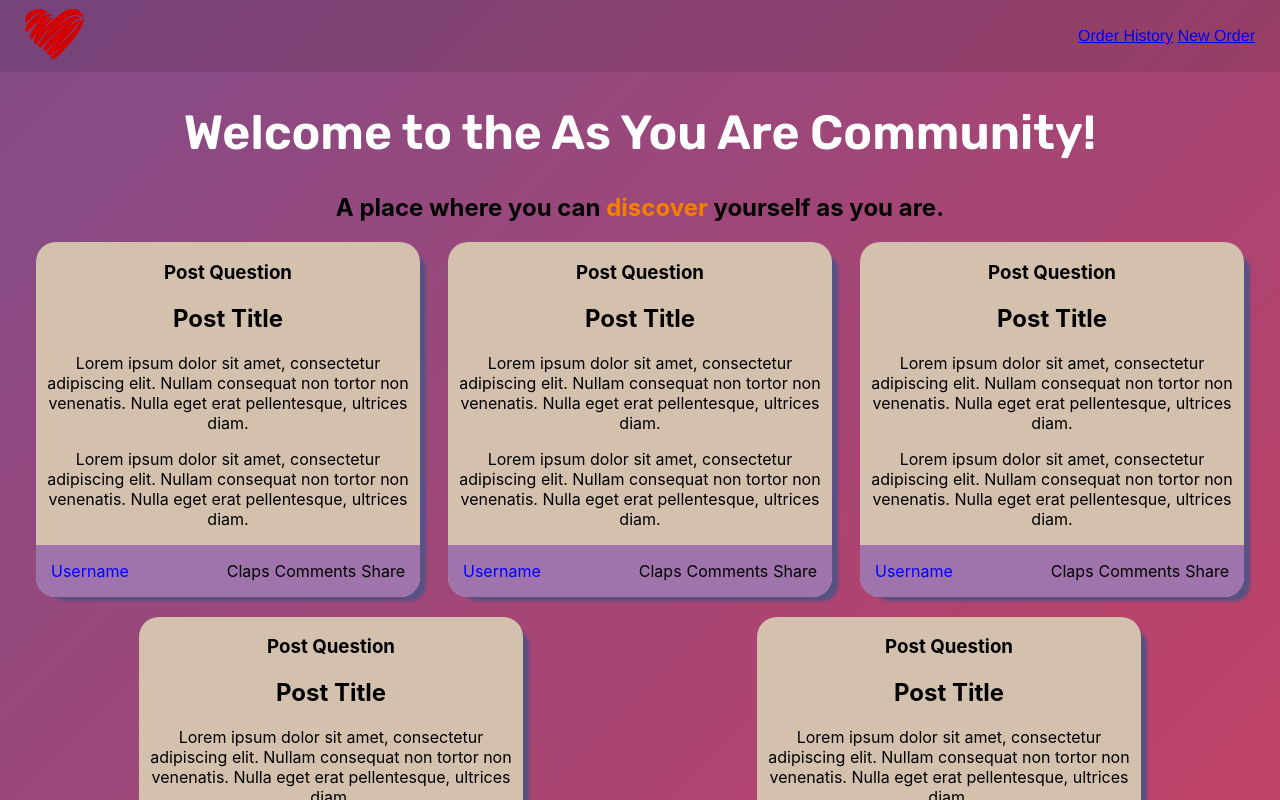
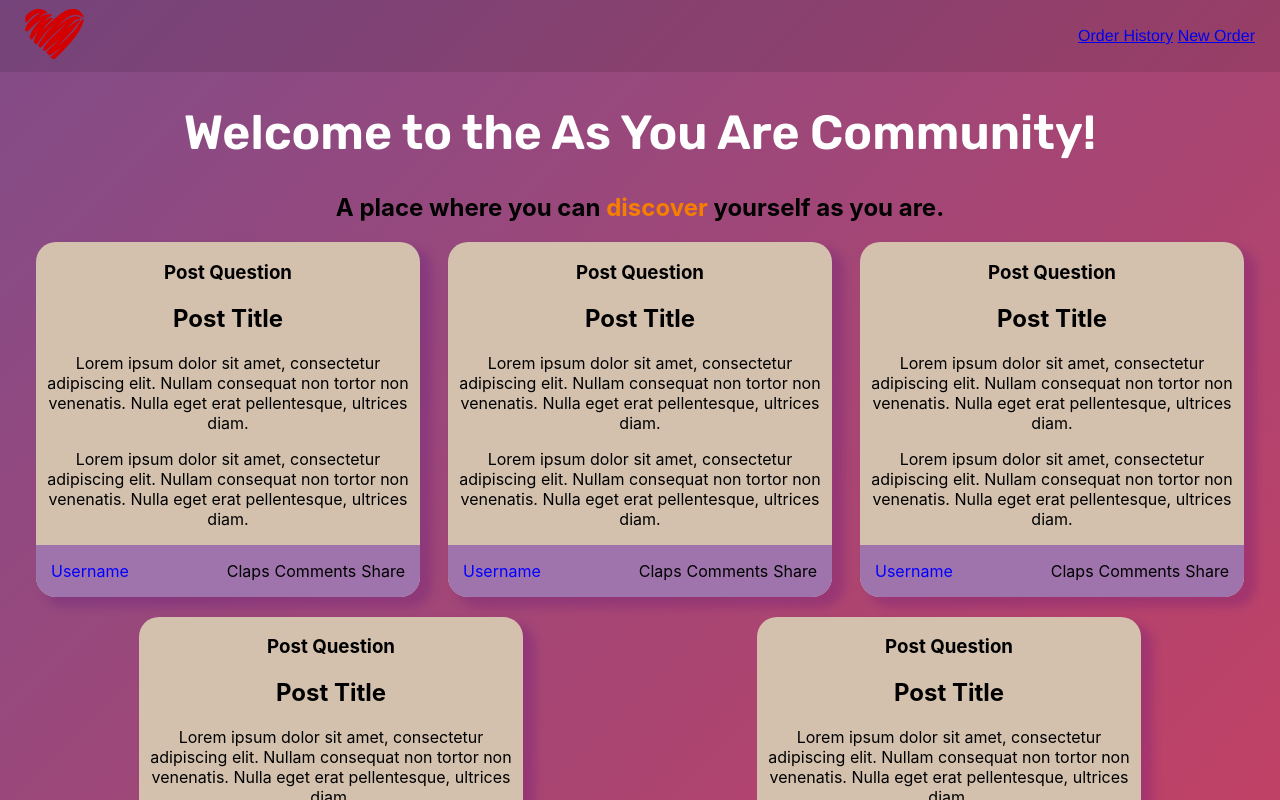
Before and after one commit to msi-ism/aya-journal-app, a React (Create React App) app: page /orders in a window 1280 px wide. Shown: the top 800 px of the page. Built offline with nearby package versions, Linux system fonts and the light colour scheme.

Commit message:
card design updates

```diff
--- a/src/index.css
+++ b/src/index.css
@@ -241,7 +241,7 @@ body > .main-container {
   width: 30vw;
   height: auto;
   background-color: var(--tan-4);
-  box-shadow: 10px 8px 3px -4px var(--purple-2);
+  box-shadow: 10px 8px 10px 2px rgba(75, 0, 130, .2);
   border-radius: 20px;
 }
 
```
